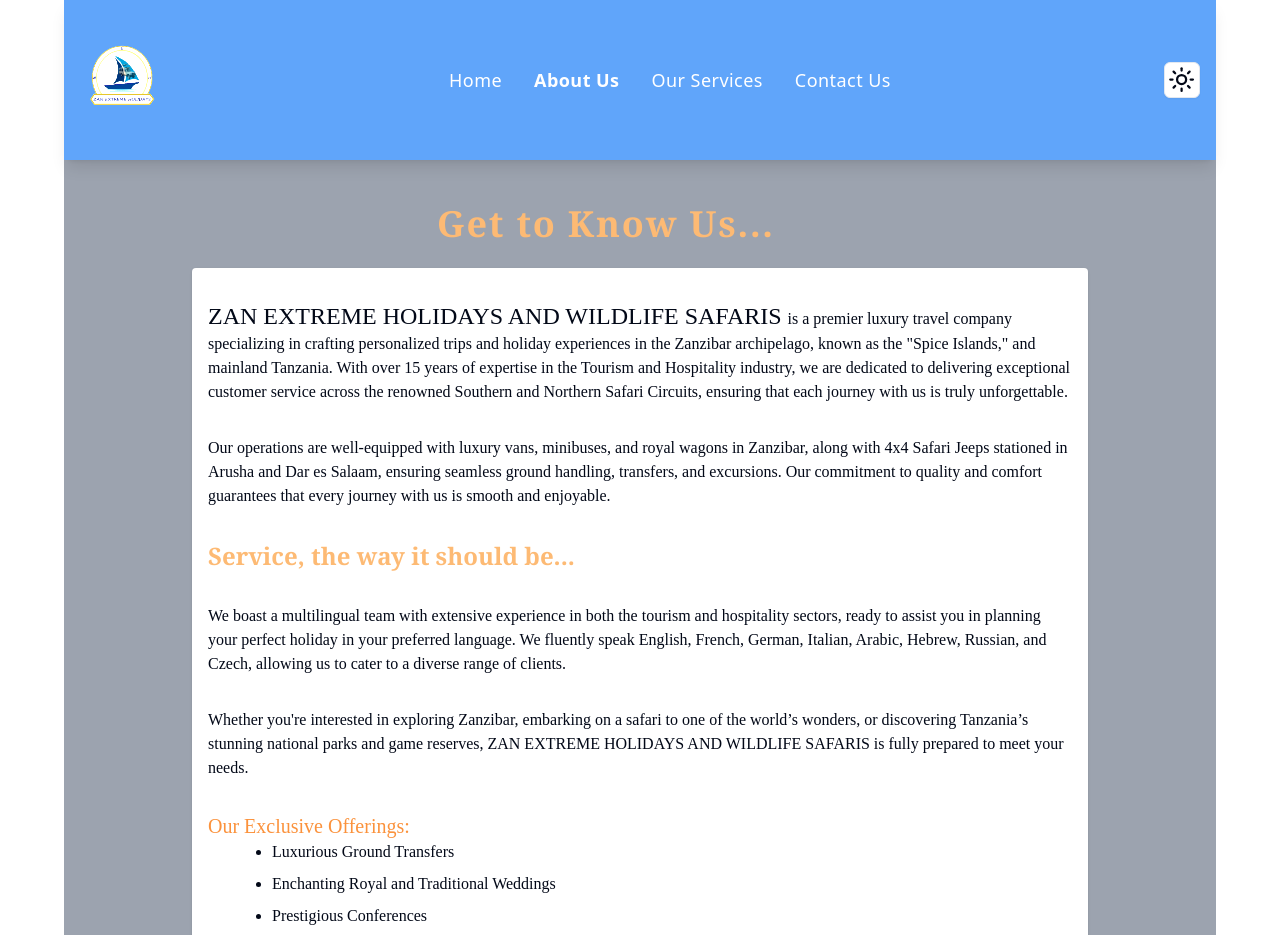
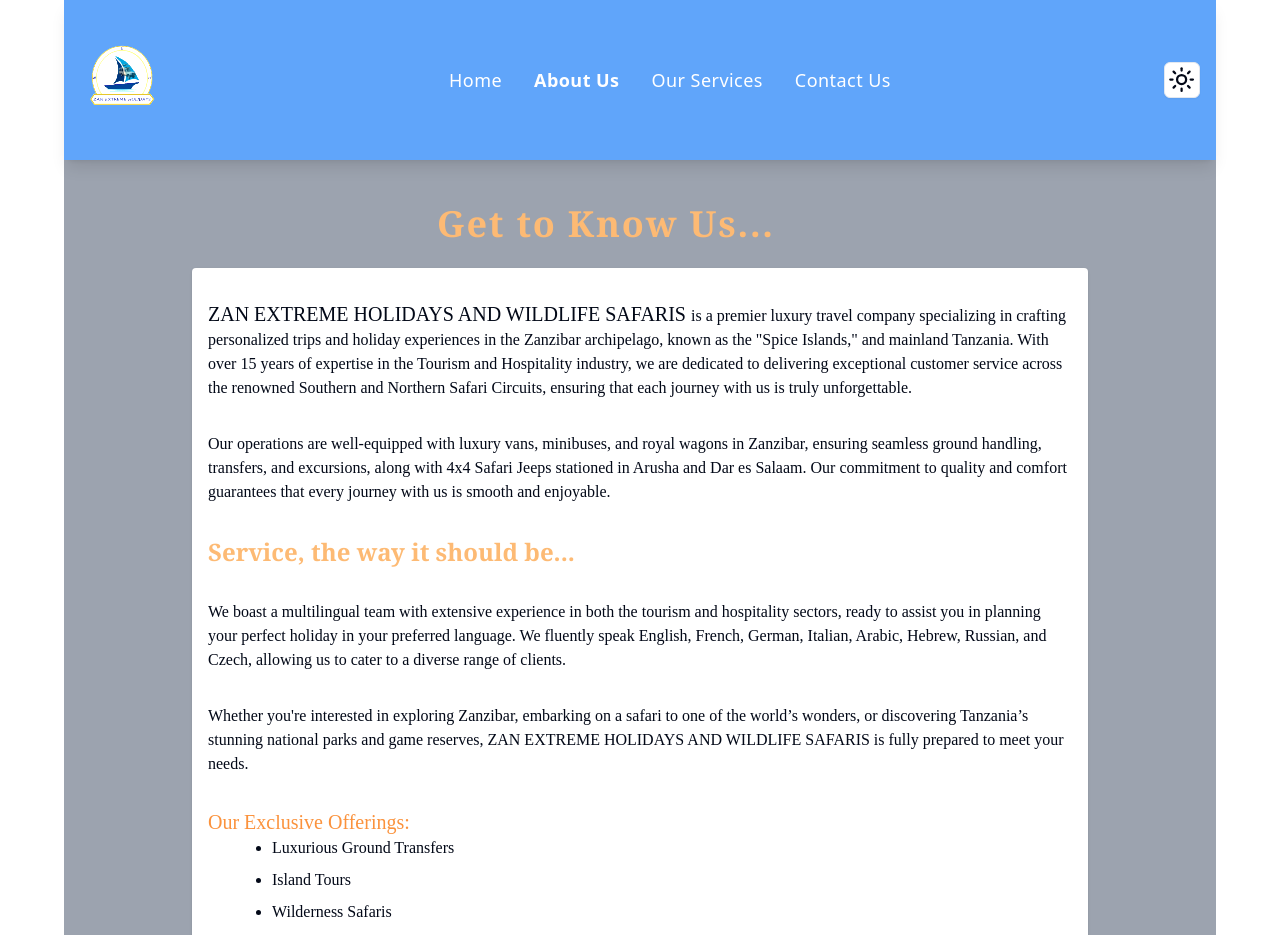
Before and after one commit to asnganje/zan-extreme-app, a React (Vite) app: page /about in a window 1280 px wide. Shown: the top 935 px of the page. Built offline with nearby package versions, Linux system fonts and the light colour scheme.

Commit message:
Modify about page content

```diff
--- a/src/components/About/AboutContext.tsx
+++ b/src/components/About/AboutContext.tsx
@@ -3,10 +3,10 @@
     <div className="font-robotoSlab bg-white dark:bg-black w-[70vw] mx-auto px-4 py-8 shadow rounded tracking-loose">
       <div className="flex flex-col gap-8 mb-8">
         <p className="text-[16px]">
-        <span className="text-2xl">ZAN EXTREME HOLIDAYS AND WILDLIFE SAFARIS </span> is a premier luxury travel company specializing in crafting personalized trips and holiday experiences in the Zanzibar archipelago, known as the "Spice Islands," and mainland Tanzania. With over 15 years of expertise in the Tourism and Hospitality industry, we are dedicated to delivering exceptional customer service across the renowned Southern and Northern Safari Circuits, ensuring that each journey with us is truly unforgettable.
+        <span className="text-xl">ZAN EXTREME HOLIDAYS AND WILDLIFE SAFARIS </span> is a premier luxury travel company specializing in crafting personalized trips and holiday experiences in the Zanzibar archipelago, known as the "Spice Islands," and mainland Tanzania. With over 15 years of expertise in the Tourism and Hospitality industry, we are dedicated to delivering exceptional customer service across the renowned Southern and Northern Safari Circuits, ensuring that each journey with us is truly unforgettable.
         </p>
         <p className="text-[16px]">
-        Our operations are well-equipped with luxury vans, minibuses, and royal wagons in Zanzibar, along with 4x4 Safari Jeeps stationed in Arusha and Dar es Salaam, ensuring seamless ground handling, transfers, and excursions. Our commitment to quality and comfort guarantees that every journey with us is smooth and enjoyable.
+        Our operations are well-equipped with luxury vans, minibuses, and royal wagons in Zanzibar, ensuring seamless ground handling, transfers, and excursions, along with 4x4 Safari Jeeps stationed in Arusha and Dar es Salaam. Our commitment to quality and comfort guarantees that every journey with us is smooth and enjoyable.
         </p>
       </div>
       <div className="flex flex-col gap-8 mb-8">
@@ -24,6 +24,8 @@
         <p className="text-orange-400 text-xl">Our Exclusive Offerings:</p>
         <ul className="ml-[5vw] flex flex-col gap-2">
           <li className="list-disc">Luxurious Ground Transfers</li>
+          <li className="list-disc">Island Tours</li>
+          <li className="list-disc">Wilderness Safaris</li>
           <li className="list-disc">Enchanting Royal and Traditional Weddings</li>
           <li className="list-disc">Prestigious Conferences</li>
           <li className="list-disc">Incentive Group Adventures</li>
```
